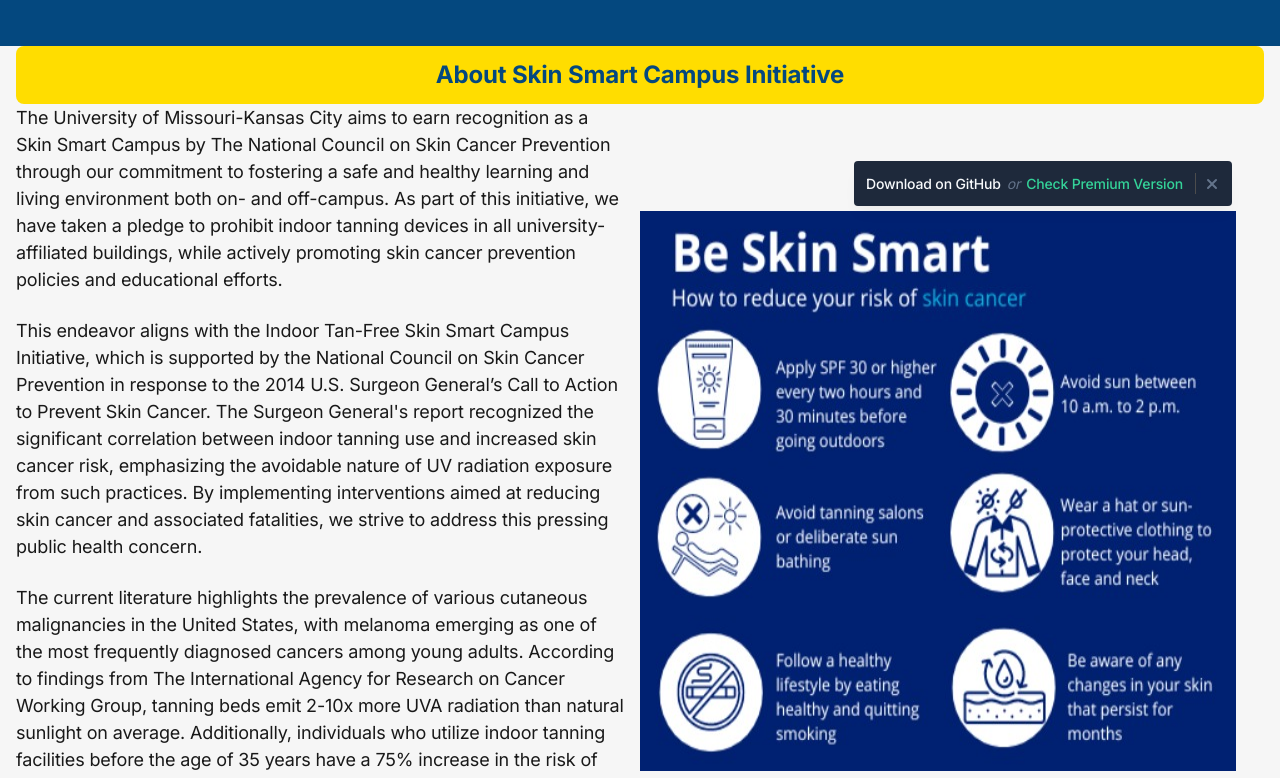
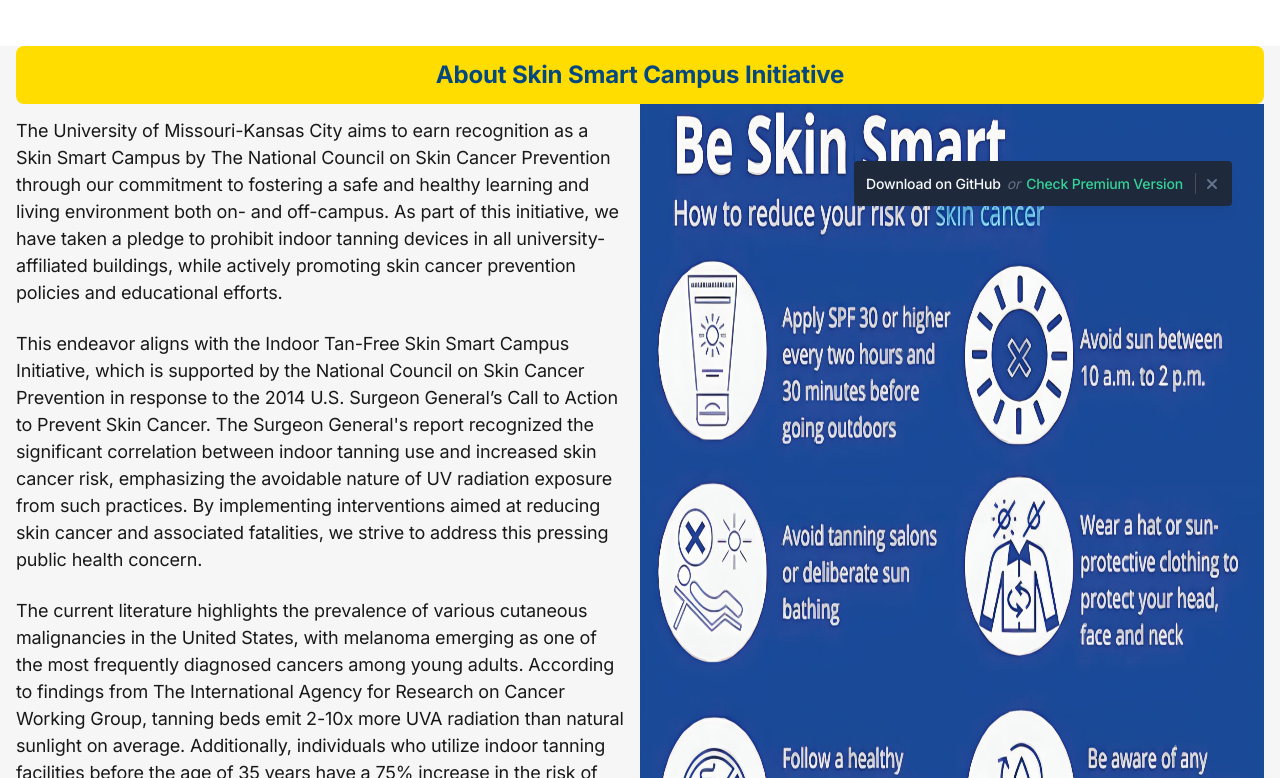
Before and after one commit to ramya72002/umkc, a Next.js app: page / in a window 1280 px wide. Shown: the part 562-1340 px from the top of the page. Built offline with nearby package versions, Linux system fonts and the light colour scheme.

Commit message:
image added

```diff
--- a/components/hero.tsx
+++ b/components/hero.tsx
@@ -1,10 +1,10 @@
 import FeBg from '@/public/images/about11.jpg'
-import home2 from '@/public/images/home2.jpeg'
+import home2 from '@/public/images/home2.jpg'
 import Image from 'next/image'
 
 export default function Hero() {
   return (
-    <section className="relative" style={{backgroundColor:"#04487f"}}>
+    <section className="relative" >
       <div style={{ position: 'relative' }}>
     <Image className="md:max-w-none mx-auto rounded w-full" src={FeBg} alt="Febg" style={{ height: '70vh' }} />
         <div style={{ position: 'absolute', top: '50%', left: '60%', transform: 'translate(-50%, -50%)', textAlign: 'center', color: 'white' }}>
@@ -22,7 +22,7 @@
     <p className="text-lg mb-6">The current literature highlights the prevalence of various cutaneous malignancies in the United States, with melanoma emerging as one of the most frequently diagnosed cancers among young adults. According to findings from The International Agency for Research on Cancer Working Group, tanning beds emit 2-10x more UVA radiation than natural sunlight on average. Additionally, individuals who utilize indoor tanning facilities before the age of 35 years have a 75% increase in the risk of developing melanoma. These statistics emphasize the importance of our commitment to promoting skin cancer prevention measures and cultivating a culture of wellness within our community.</p>
   </div>
   <div className="w-full md:w-1/2">
-    <Image src={home2} alt="Febg" style={{ height: '70vh' }} />
+    <Image src={home2} alt="Febg" style={{ height: '100vh', width:"100%" }} />
   </div>
 </div>
 
```
Also changed, not shown: public/images/home2.jpeg (deleted), public/images/home2.jpg (added).
